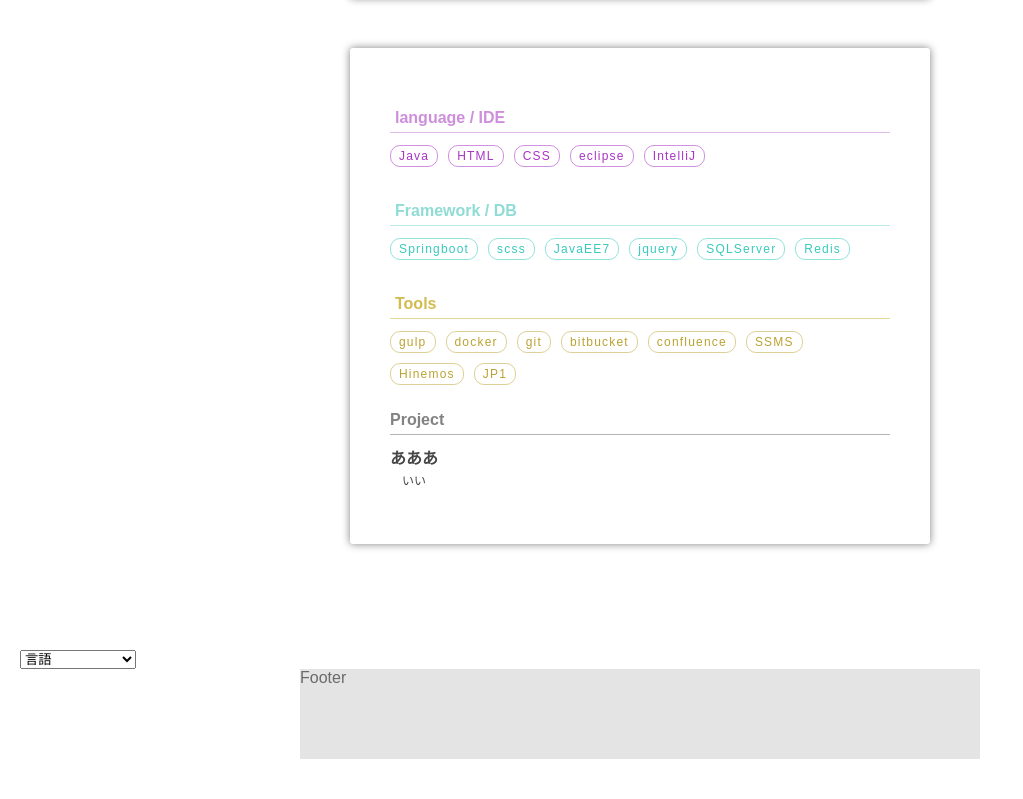
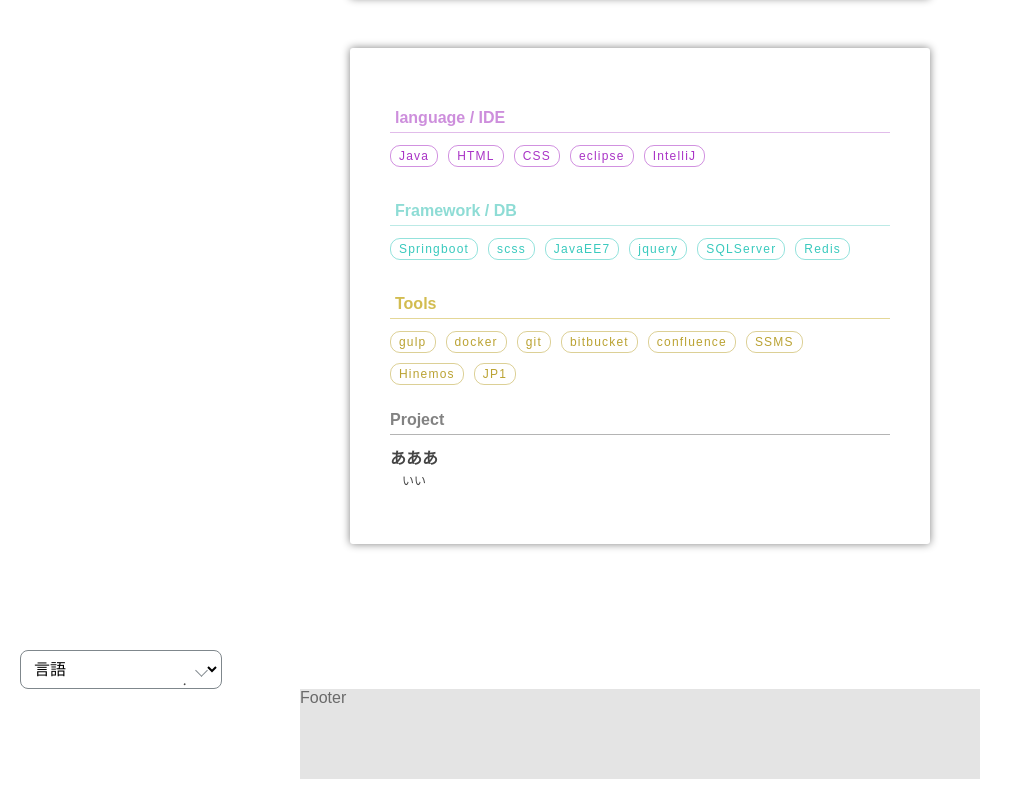
Before and after one commit to masamiShim/react-practice, a React app: page / in a window 1280 px wide. Shown: the part 1194-1993 px from the top of the page, without its empty margins (0-1023 px from the left). Built offline with nearby package versions, Linux system fonts and the light colour scheme.

Commit message:
selectの装飾

```diff
--- a/src/components/shared/input/select.css
+++ b/src/components/shared/input/select.css
@@ -1,3 +1,53 @@
-.selectContainer {
+select{
+    outline:none;
+    text-indent: 0.01px;
+    text-overflow: '';
+    background: none transparent;
+    vertical-align: middle;
+    font-size: inherit;
+    color: #000;
+    width:100%;
+    -webkit-appearance: button;
+    -moz-appearance: button;
+    padding: 8px;
+    border: 1px solid transparent;
+    border-radius: 8px;
+    appearance: button;
+}
+select option{
+    background-color: #fff;
+    color: #000000;
+}
+select::-ms-expand {
+    display: none;
+}
+select:-moz-focusring {
+    color: transparent;
+    text-shadow: 0 0 0 #828c9a;
+}
 
+.selectWrapper {
+    max-width: 200px;
+    position: relative;
+    background-color: #fff;
+    -webkit-border-radius: 8px;
+    -moz-border-radius: 8px;
+    border: 1px solid #7F878C;
+    border-radius: 8px;
+    width: 100%;
 }
+
+.selectWrapper:before {
+    z-index: 1;
+    position: absolute;
+    right: 15px;
+    top: 15px;
+    width: 8px;
+    height: 8px;
+    content: '.';
+    transform: rotate(45deg);
+    border-bottom: 1px solid #7F878C;
+    border-right: 1px solid #7F878C;
+    line-height: 43px;
+    pointer-events: none;
+}
--- a/src/components/shared/input/select.css.d.ts
+++ b/src/components/shared/input/select.css.d.ts
@@ -1 +1 @@
-export const selectContainer: string
+export const selectWrapper: string;
--- a/src/components/shared/input/select.tsx
+++ b/src/components/shared/input/select.tsx
@@ -3,12 +3,14 @@ import * as styled from './select.css'
 import { SelectOption } from '../../helper/SelectInputHelper'
 
 export const Select = (props: any) => {
-    return <select name={props.name} className={styled.selectContainer} >
-        {props.options.map((i: SelectOption) => <SelectFormItem key={i.name} option={i} electedVal={props.selectedVal}/>)}
-    </select>
+    return <div className={styled.selectWrapper}>
+        <select name={props.name}>
+            {props.options.map((i: SelectOption) => <SelectFormItem key={i.name} option={i} electedVal={props.selectedVal}/>)}
+        </select>
+    </div>
 }
 
 export const SelectFormItem = (props: any) => {
     return <option value={props.option.code}
-                   defaultValue={props.selectedVa}>{props.option.name}</option>
+                   defaultValue={props.selectedVal}>{props.option.name}</option>
 }
```
